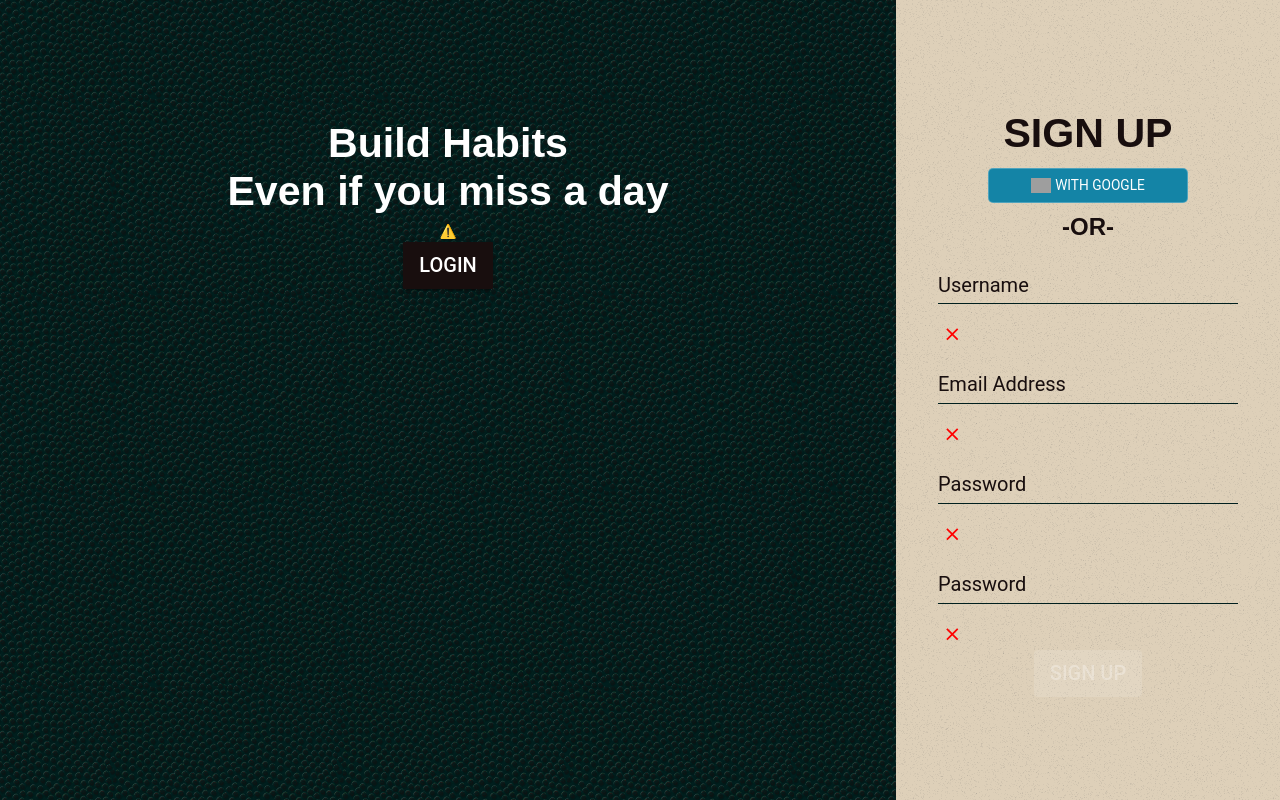
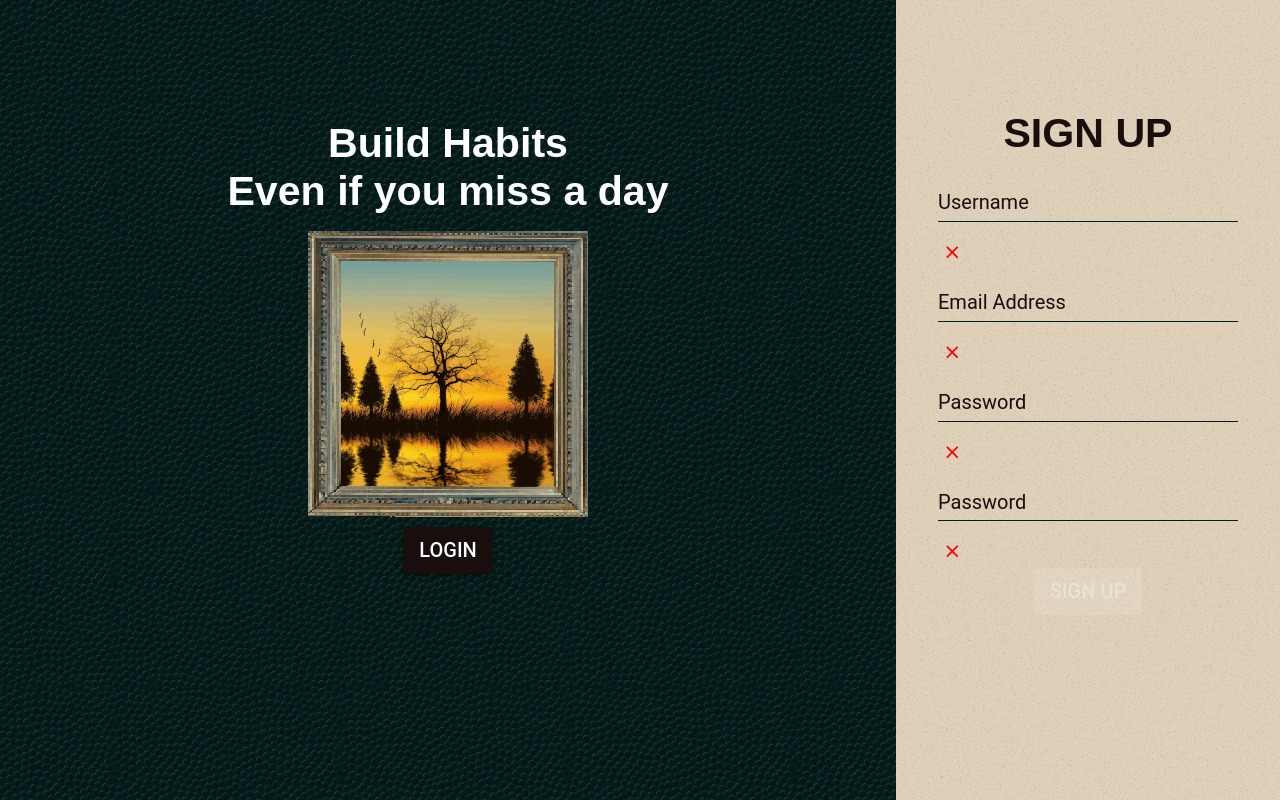
Before and after one commit to naturalneuralnet/habitBuilder-client, a React (Create React App) app: page /signup in a window 1280 px wide. Built offline with nearby package versions, Linux system fonts and the light colour scheme; no server answers; grey boxes are pictures that could not be loaded; a web font is replaced by a local one.

Commit message:
adding License

```diff
--- a/src/index.css
+++ b/src/index.css
@@ -70,25 +70,6 @@ body,
     margin-bottom: 0.5rem;
 }
 
-.gold {
-
-
-}
-
-
-/*
-    background-image: linear-gradient(
-   to right,
-   #462523 0,
-          #cb9b51 22%,
-   #f6e27a 45%,
-   #f6f2c0 50%,
-   #f6e27a 55%,
-   #cb9b51 78%,
-   #462523 100%
-   );
-    color:transparent;
-    -webkit-background-clip:text; */
 
 /* https://itecnote.com/tecnote/css-how-to-achieve-this-bevel-button-in-css/ */
 
@@ -108,7 +89,7 @@ body,
   line-height: 14px;
   position: relative;
   }
-  .bevel-button { background: #EA3D33; }
+
 
   .bevel-button:before, .bevel-button:after {
       content: '';
--- a/src/scenes/auth/CheckEmail.jsx
+++ b/src/scenes/auth/CheckEmail.jsx
@@ -4,16 +4,12 @@ import { Paper, useTheme, Box, Typography, Button } from "@mui/material";
 import { Link } from "react-router-dom";
 import new_card from "../../assets/newest_card.png";
 
-// adapted from this tutorial:
+// adapted from this tutorial: https://betterprogramming.pub/how-to-create-a-signup-confirmation-email-with-node-js-c2fea602872a
 const CheckEmail = () => {
   const theme = useTheme();
-
   const params = useParams();
-
   const { userEmail } = params;
-
   const match = useMatch(`login/check/:${userEmail}`);
-
   let content;
 
   if (match) {
--- a/src/scenes/auth/PersistLogin.jsx
+++ b/src/scenes/auth/PersistLogin.jsx
@@ -7,8 +7,6 @@ import { selectCurrentToken } from "./authSlice";
 
 // Adapted from Dave Grey's Tutorial: https://github.com/gitdagray/mern_stack_course
 const PersistLogin = () => {
-  /// persist
-
   const [persist] = usePersist(); /// the current token
 
   const token = useSelector(selectCurrentToken); /// for react 18 handling strict mode
--- a/src/scenes/auth/Signup.jsx
+++ b/src/scenes/auth/Signup.jsx
@@ -7,7 +7,7 @@ import { useSignupMutation } from "./authApiSlice";
 import { LottieGif } from "components/LottieGif";
 import { Link, useNavigate } from "react-router-dom";
 import leather from "../../assets/basketball.png";
-
+import nat from "../../assets/green-frame-nature.gif";
 import new_card from "../../assets/newest_card.png";
 const ColorButton = styled(Button)(({ theme }) => ({
   background: "#1484a6",
@@ -168,8 +168,8 @@ const Signup = () => {
                 Even if you miss a day
               </Typography>
             </Box>
-            <Box display={"flex"} justifyContent={"center"}>
-              <LottieGif></LottieGif>
+            <Box display={"flex"} justifyContent={"center"} padding={"10px"}>
+              <img src={nat} alt="nature_gif"></img>
             </Box>
             <Box display={"flex"} justifyContent={"center"}>
               <Button
@@ -212,7 +212,7 @@ const Signup = () => {
                   SIGN UP
                 </Typography>
               </Box>
-              <Box display={"flex"} justifyContent={"center"}>
+              {/* <Box display={"flex"} justifyContent={"center"}>
                 <ColorButton>
                   <img
                     alt="google img"
@@ -224,8 +224,8 @@ const Signup = () => {
                     With Google
                   </Typography>
                 </ColorButton>
-              </Box>
-              <Box display={"flex"} justifyContent={"center"}>
+              </Box> */}
+              {/* <Box display={"flex"} justifyContent={"center"}>
                 <Typography
                   variant="h3"
                   color="#180e0e"
@@ -236,7 +236,7 @@ const Signup = () => {
                   {" "}
                   -OR-
                 </Typography>
-              </Box>
+              </Box> */}
               <Box color={"#180e0e"}>
                 <form onSubmit={handleSubmit}>
                   <div>
--- a/src/scenes/auth/authApiSlice.jsx
+++ b/src/scenes/auth/authApiSlice.jsx
@@ -12,6 +12,8 @@ import { logOut, setCredentials } from "./authSlice"; /// then the apiSlice.util
 // const data would be the data recieved from the fulfilled query
 /// keeps us from needing to import dispatch as its already there
 /// dispatch the logout reducer from authSlice to logout
+
+// Adapted from Dave Grey's Tutorial: https://github.com/gitdagray/mern_stack_course
 export const authApiSlice = apiSlice.injectEndpoints({
   endpoints: (builder) => ({
     /// mutation its POST, passing in credentials
--- a/src/scenes/layout/DashLayout.jsx
+++ b/src/scenes/layout/DashLayout.jsx
@@ -12,7 +12,7 @@ const DashLayout = () => {
   const isNonMobile = useMediaQuery("(min-width: 600px)");
   const [isSidebarOpen, setIsSidebarOpen] = useState(false);
 
-  const { data } = useGetUsersQuery(); // ctrl alt and l for turbo log
+  const { data } = useGetUsersQuery();
 
   return (
     <Box display={isNonMobile ? "flex" : "block"} width="100%" height="100%">
--- a/src/state/apiSlice.js
+++ b/src/state/apiSlice.js
@@ -2,8 +2,9 @@ import { createApi, fetchBaseQuery } from "@reduxjs/toolkit/query/react";
 import { setCredentials } from "scenes/auth/authSlice";
 
 // https://habitBuilder-server.onrender.com
+// Adapted from Dave Grey's Tutorial: https://github.com/gitdagray/mern_stack_course
 const baseQuery = fetchBaseQuery({
-  baseUrl: "https://habitmaker-api-ma96.onrender.com",
+  baseUrl: "http://localhost:5001/",
   credentials: "include",
   prepareHeaders: (headers, { getState }) => {
     const token = getState().auth.token;
```
Also changed, not shown: 2 other files (tests, documents, lock files or other folders). Lines whose indentation alone changed are shown as unchanged.
